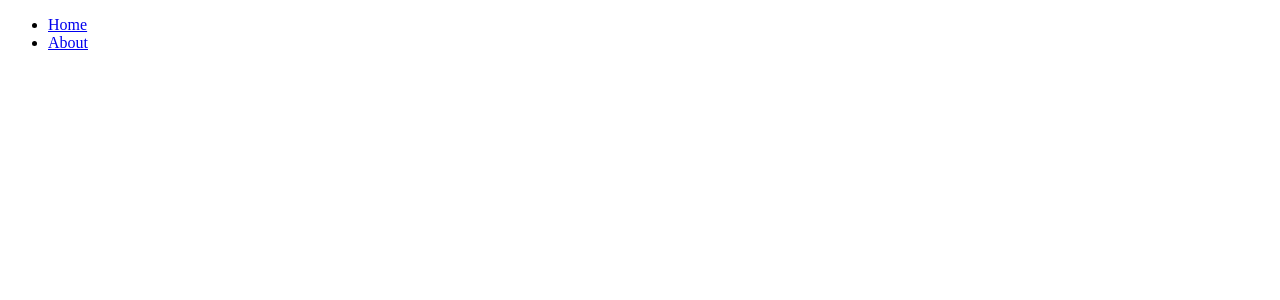
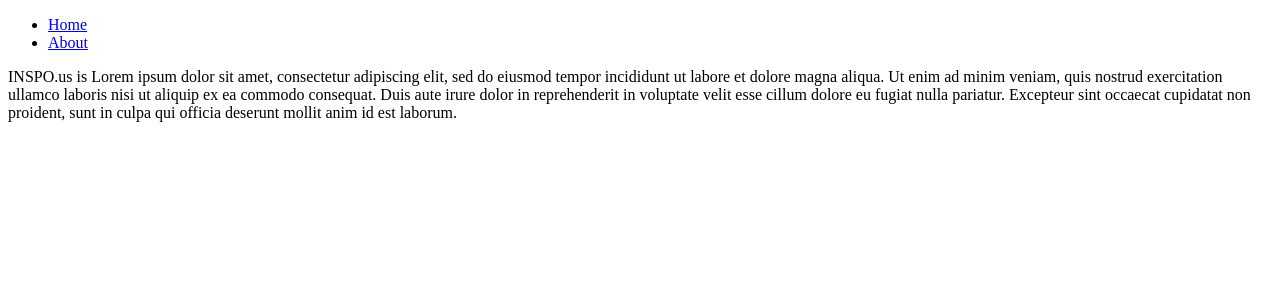
Before and after one commit to david-wenzel/inspo-us-client, a React (Create React App) app in the folder inspo-us/: page /about in a window 1280 px wide. Shown: the top 300 px of the page. Built offline with nearby package versions, Linux system fonts and the light colour scheme.

Commit message:
add about component

```diff
--- a/inspo-us/src/App.js
+++ b/inspo-us/src/App.js
@@ -3,6 +3,7 @@
 import Navbar from './components/Navbar';
 import Home from './components/Home';
 import UserList from './components/UserList'
+import About from './components/About';
 function App() {
   return (
     <div className="App">
@@ -11,6 +12,7 @@
       <Switch>
       <Route exact path="/" component={ Home } />
       <Route exact path="/users" component={ UserList }/>
+      <Route exact path="/about" component={ About } />
       </Switch>
       </Router>
     </div>
--- /dev/null
+++ b/inspo-us/src/components/About.js
@@ -0,0 +1,9 @@
+import React from 'react'
+
+export default function About() {
+  return (
+    <div>
+      <p1>INSPO.us is Lorem ipsum dolor sit amet, consectetur adipiscing elit, sed do eiusmod tempor incididunt ut labore et dolore magna aliqua. Ut enim ad minim veniam, quis nostrud exercitation ullamco laboris nisi ut aliquip ex ea commodo consequat. Duis aute irure dolor in reprehenderit in voluptate velit esse cillum dolore eu fugiat nulla pariatur. Excepteur sint occaecat cupidatat non proident, sunt in culpa qui officia deserunt mollit anim id est laborum.</p1>
+    </div>
+  )
+}
```
